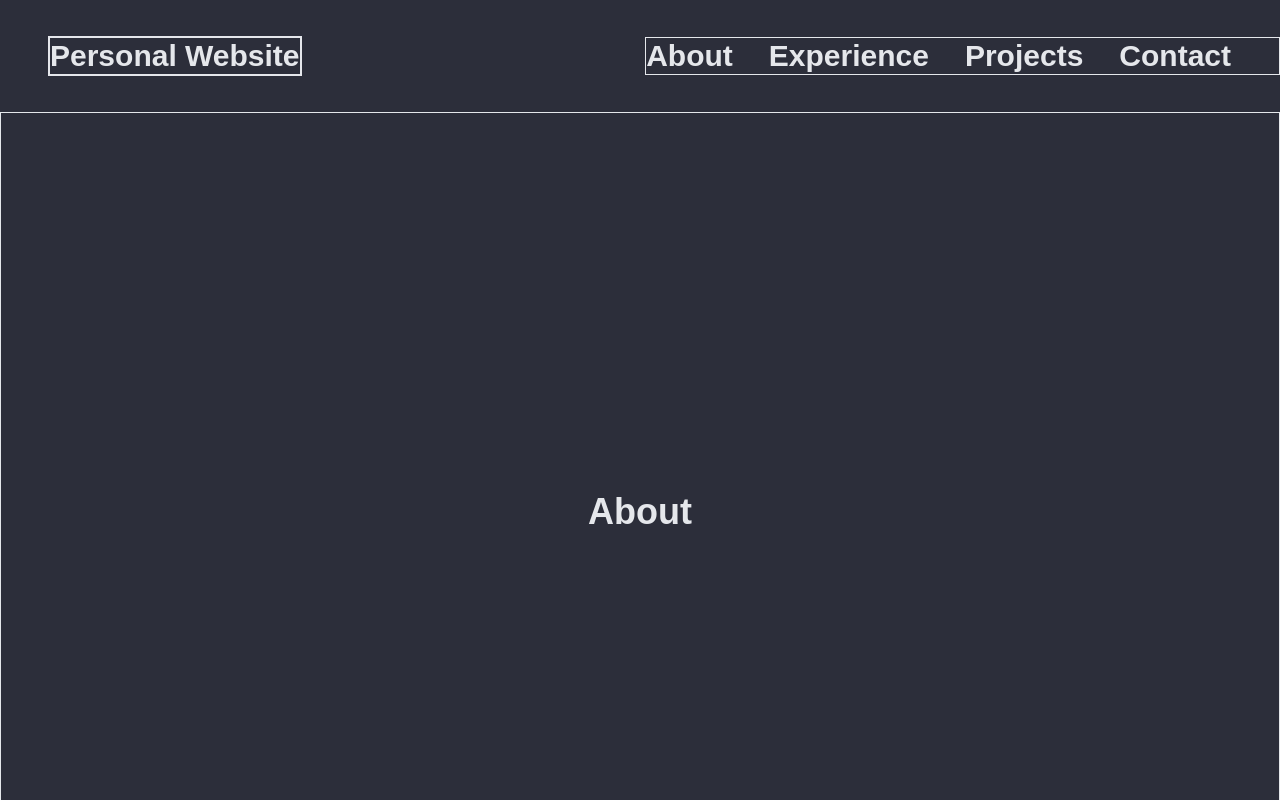
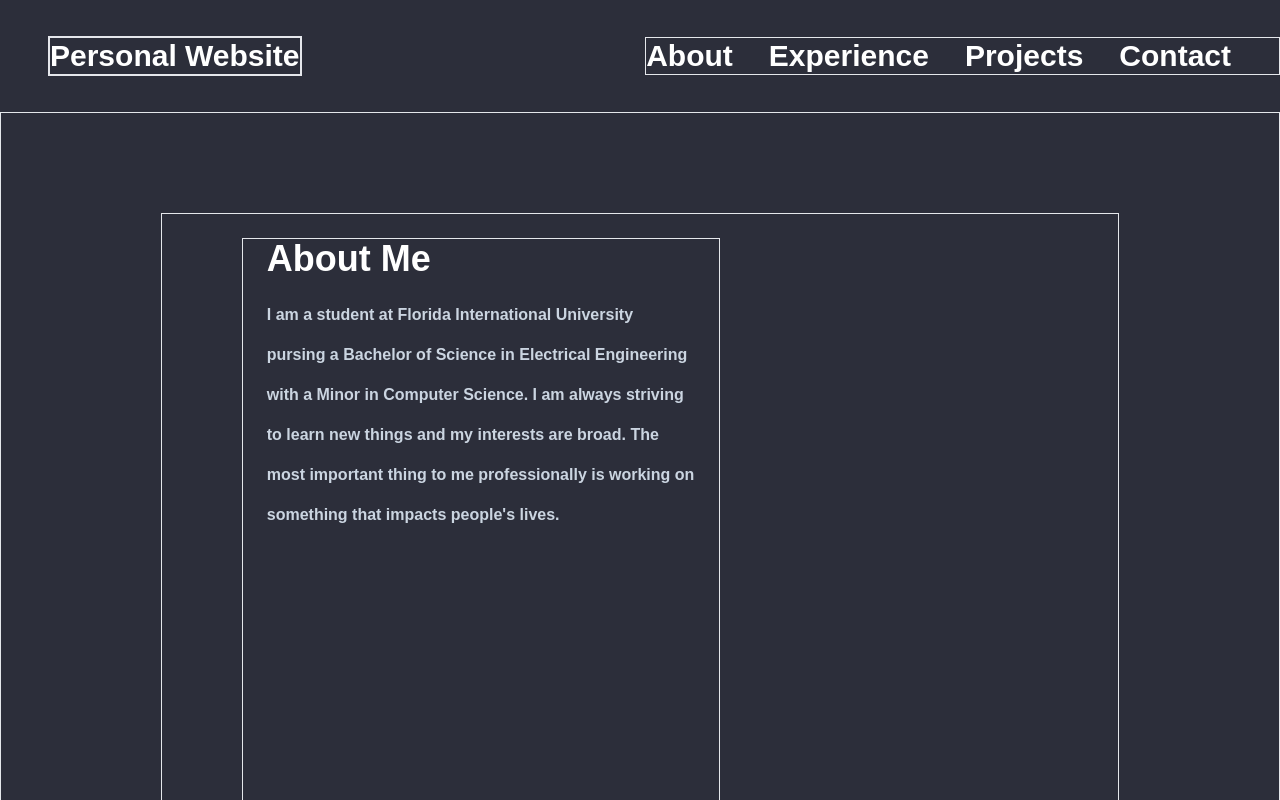
Before and after one commit to andresdanfernandez/Personal-Website, a React (Vite) app: page / in a window 1280 px wide. Shown: the top 800 px of the page. Built offline with nearby package versions, Linux system fonts and the light colour scheme.

Commit message:
add about page text

```diff
--- a/src/components/About.tsx
+++ b/src/components/About.tsx
@@ -4,7 +4,17 @@ const About = forwardRef<HTMLDivElement>((props, ref) => {
 
     return (
         <div ref={ref} className="h-screen flex items-center justify-center text-4xl border">
-            <h1>About</h1>
+            <div className="container border flex w-3/4 h-3/4" >
+                <div className="about-section w-1/2 flex flex-col pl-6 pr-6 border ml-20 mt-6"  >
+                    <h1>About Me</h1>
+                    <p className="text-[16px] mt-4 text-slate-300" >
+                        I am a student at Florida International University pursing a Bachelor of Science in
+                        Electrical Engineering with a Minor in Computer Science. I am always striving to learn
+                        new things and my interests are broad. The most important thing to me professionally is
+                        working on something that impacts people's lives.
+                    </p>
+                </div>
+            </div>
         </div>
     )
 });
--- a/src/index.css
+++ b/src/index.css
@@ -8,5 +8,5 @@ body {
     box-sizing: border-box;
     font-family: "Poppins" ,sans-serif;
     font-weight: 700;
-    color: #e5e7eb;
+    color: #ffffff;
 }
```
